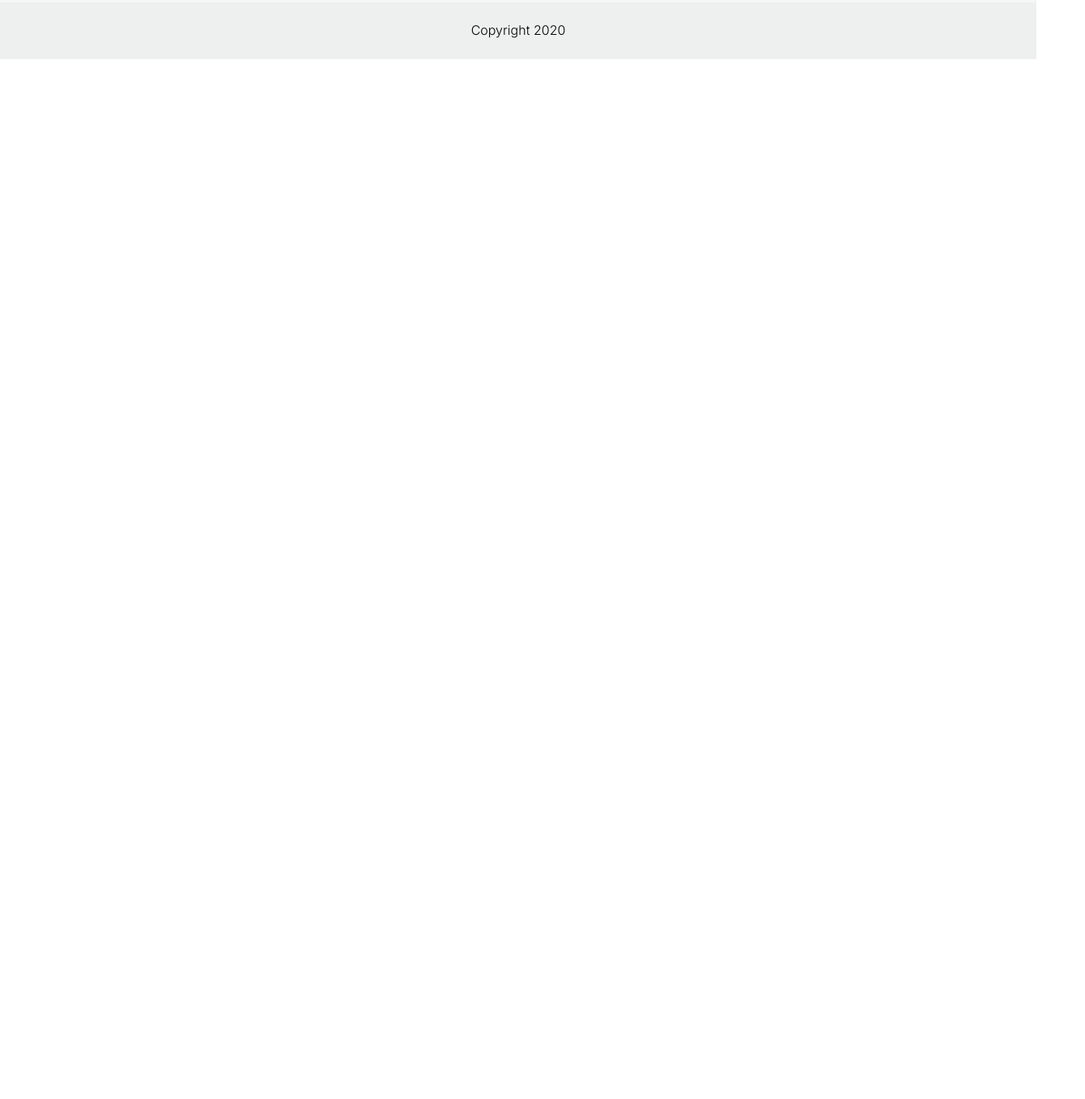
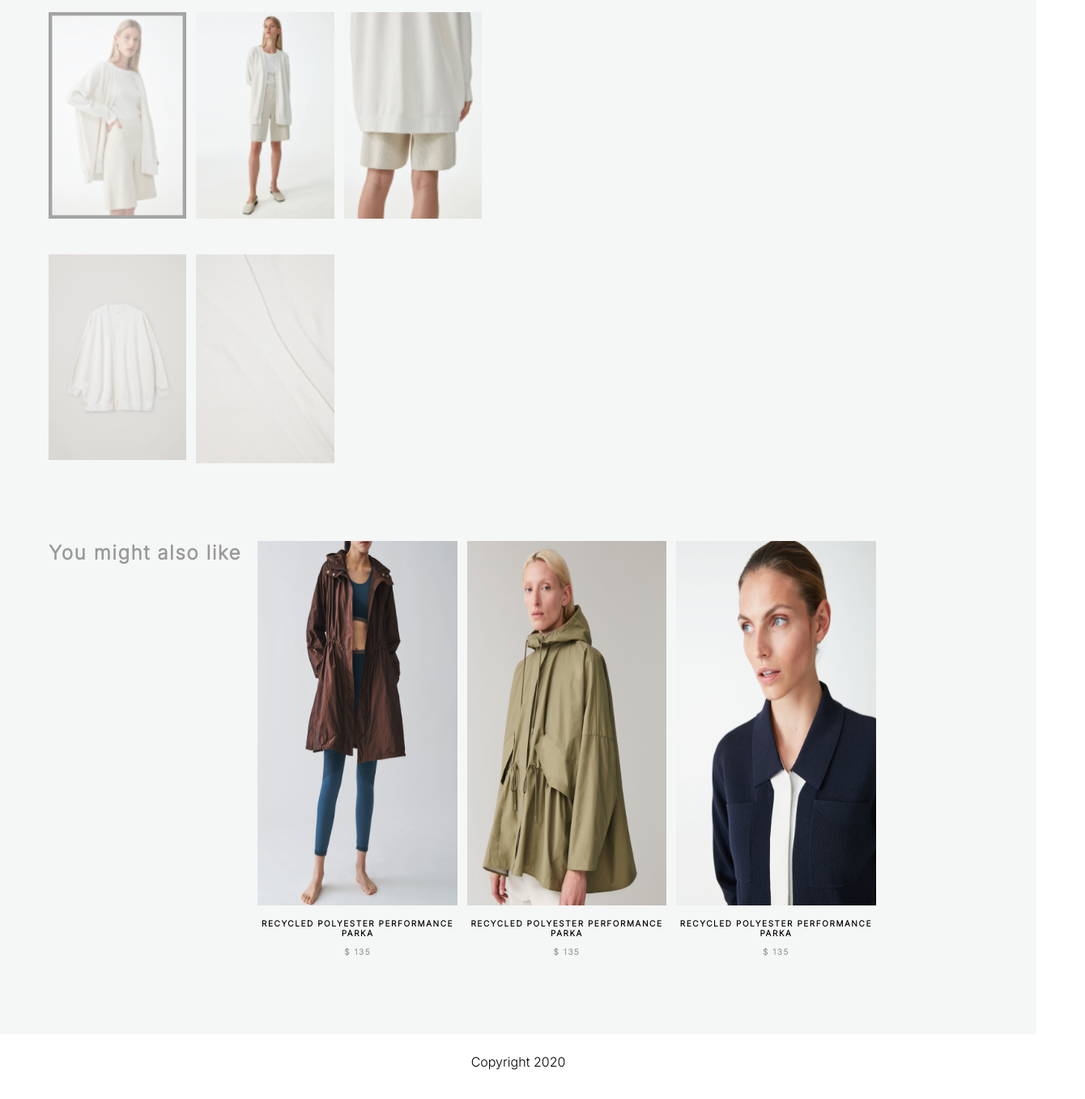
Before and after one commit to Nedimm23/E-Commerce-Website, a plain HTML site: page pages/product-page.html in a window 1280 px wide. Shown: the part 867-2224 px from the top of the page at 81% size, 1340 px wide, since content can reach past the window. Before the commit the page ends 940 px from the top, so only its background shows below. Drawn offline with nearby package versions, Linux system fonts and the light colour scheme.

Commit message:
product page looks ok for now

```diff
--- a/pages/product-page.html
+++ b/pages/product-page.html
@@ -45,10 +45,12 @@
         </header>
 
         <main class="main">
-            <div class="container-1">
-                <div id="full-size" class="slope" class="women-section">
+            <div class="container">
+                <div class="fading-image">
+                    <div id="full-size" class="slope">
+
+                    </div>
                     <div id="products-center">
-
                         <article class="product">
                             <div class="img-container">
                                 <img id="trees" src="../images/slika-13.png" alt="product" class="product-img" />
@@ -79,14 +81,13 @@
 
                             </div>
                         </article>
-
                     </div>
                 </div>
 
 
                 <div class="section">
                     <article class="product">
-                        <div class="container">
+                        <div class="content">
                             <h3>RECYCLED POLYESTER PERFORMANCE PARKA</h3>
                             <h4>$135</h4>
                         </div>
@@ -121,12 +122,48 @@
                             </p>
                         </div>
                     </article>
-
                 </div>
             </div>
 
+            <div class="container">
+                <section class="products">
+                    <div class="products-center">
+                        <div class="section-title">
+                            <h2>You might also like</h2>
+                        </div>
+                        <article class="product-bottom">
+                            <div class="img-container">
+                                <a href="./product-page.html">
+                                    <img src="../images/slika-5.png" alt="product" class="product-img-bottom" /></a>
+
+                                <h3>RECYCLED POLYESTER PERFORMANCE PARKA</h3>
+                                <h4>$ 135</h4>
+                            </div>
+                        </article>
+                        <article class="product-bottom">
+                            <div class="img-container">
+                                <a href="./product-page.html">
+                                    <img src="../images/slika-6.png" alt="product" class="product-img-bottom" /></a>
+
+                                <h3>RECYCLED POLYESTER PERFORMANCE PARKA</h3>
+                                <h4>$ 135</h4>
+                            </div>
+                        </article>
+                        <article class="product-bottom">
+                            <div class="img-container">
+                                <a href="./product-page.html">
+                                    <img src="../images/slika-7.png" alt="product" class="product-img-bottom" /></a>
+
+                                <h3>RECYCLED POLYESTER PERFORMANCE PARKA</h3>
+                                <h4>$ 135</h4>
+                            </div>
+                        </article>
+                    </div>
+                </section>
+            </div>
+
+
         </main>
-
         <footer class="footer">
             <div class="row">
                 <p>Copyright 2020</p>
--- a/styles/product-page.css
+++ b/styles/product-page.css
@@ -101,8 +101,12 @@ body {
 
 /* Products */
 
-.container-1 {
+.container {
   display: flex;
+}
+
+.fading-image {
+  width: 50%;
 }
 
 /* .women-section {
@@ -112,12 +116,13 @@ body {
   margin-right: 10px;
   padding-top: 52px;
   width: 50%;
+  background: url("../images/slika-15.png") no-repeat left top;
 } */
 
 div#full-size {
-  display: flex;
-  flex-direction: column;
-  width: 50%;
+  /* display: flex;
+  flex-direction: row;
+  width: 50%; */
   height: 720px;
   margin-top: 70px;
   margin-left: 60px;
@@ -126,8 +131,9 @@ div#full-size {
 }
 
 div#products-center {
-  /* width: 50%;
-  margin: 0 60px; */
+  /* width: 100%; */
+  margin-left: 60px;
+  margin-right: 10px;
   display: grid;
   grid-template-columns: repeat(5, 1fr);
   grid-column-gap: 0.75rem;
@@ -288,12 +294,10 @@ div.material {
 .btn {
   background-color: var(--mainButtonColor);
   color: var(--mainButtonTextColor);
-
   margin: 10px 0;
   border: none;
   width: 315px;
   height: 48px;
-
   font-size: 20px;
   line-height: 24px;
   border: 1px solid var(--mainButtonColor);
@@ -306,7 +310,65 @@ div.material {
   color: var(--mainBlack);
 }
 
-.footer {
+.products {
+  padding: 6rem 0;
+}
+
+.section-title h2 {
+  text-align: left;
+  font-size: 24px;
+  line-height: 29px;
+  margin-bottom: 5rem;
+  color: #999999;
+  letter-spacing: var(--mainSpacing);
+}
+
+.products-center {
+  width: 100%;
+  margin-left: 60px;
+  margin-right: 60px;
+  display: grid;
+  grid-template-columns: repeat(5, 1fr);
+  grid-column-gap: 0.75rem;
+  grid-row-gap: 2rem;
+}
+.img-container {
+  position: relative;
+  overflow: hidden;
+}
+
+.img-container:hover .bag-btn {
+  transform: translateX(0);
+}
+.product-img-bottom {
+  display: block;
+  width: 100%;
+  min-height: 28.125rem;
+  height: -webkit-fill-available;
+  transition: var(--mainTransition);
+}
+.img-container:hover .product-img-bottom {
+  opacity: 0.5;
+}
+
+.product-bottom h3 {
+  text-transform: capitalize;
+  font-size: 10px;
+  line-height: 12px;
+  margin-top: 1rem;
+  letter-spacing: var(--mainSpacing);
+  text-align: center;
+}
+
+.product-bottom h4 {
+  margin-top: 0.7rem;
+  font-size: 10px;
+  line-height: 12px;
+  letter-spacing: var(--mainSpacing);
+  color: var(--mainPriceColor);
+  text-align: center;
+}
+*/ */ .footer {
   grid-area: footer;
   margin: 0;
   background: #eef0ef;
```
